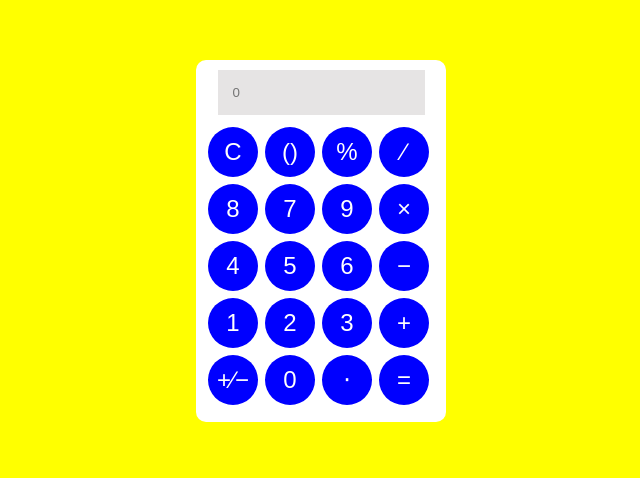
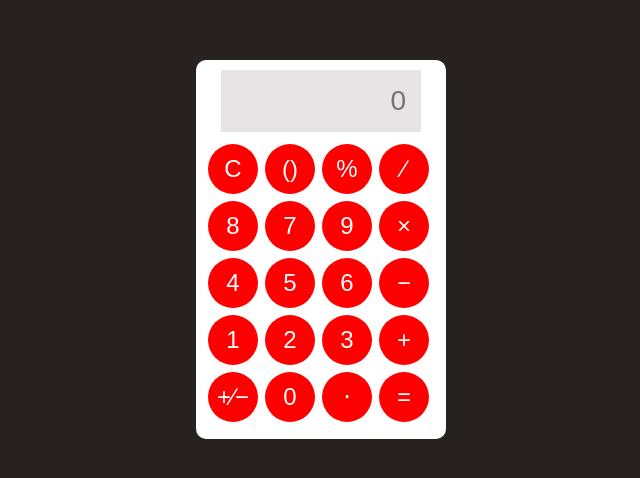
Before and after one commit to alexroarke/js-calculator, a plain HTML site: page index.html in a window 1280 px wide. Shown: the part 130-608 px from the top of the page, without its empty margins (319-959 px from the left). Drawn offline with Linux system fonts and the light colour scheme.

Commit message:
fixed sizing issue and changed colors

```diff
--- a/styles/style.css
+++ b/styles/style.css
@@ -6,7 +6,7 @@
 
 }
 body {
-  background: yellow;
+  background: #272121;
   height: 90vh;
 }
 
@@ -29,11 +29,14 @@ input#display {
   background: rgb(230, 228, 228);
   margin-bottom: 10px;
   padding: 15px;
+  text-align: right;
+  font-size: 28px;
+  width: 200px;
 }
 
 #num-values button {
   font-size: 24px;
-  background: blue;
+  background: red;
   color: white;
   border-radius: 50px;
   cursor: pointer;
```
